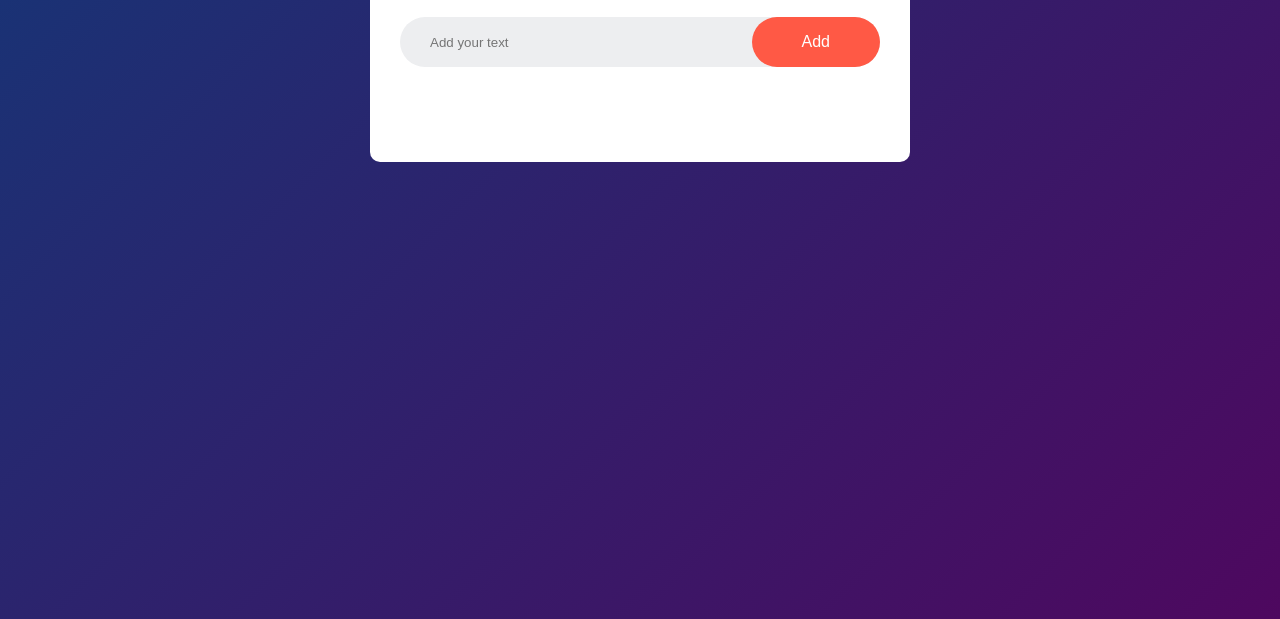
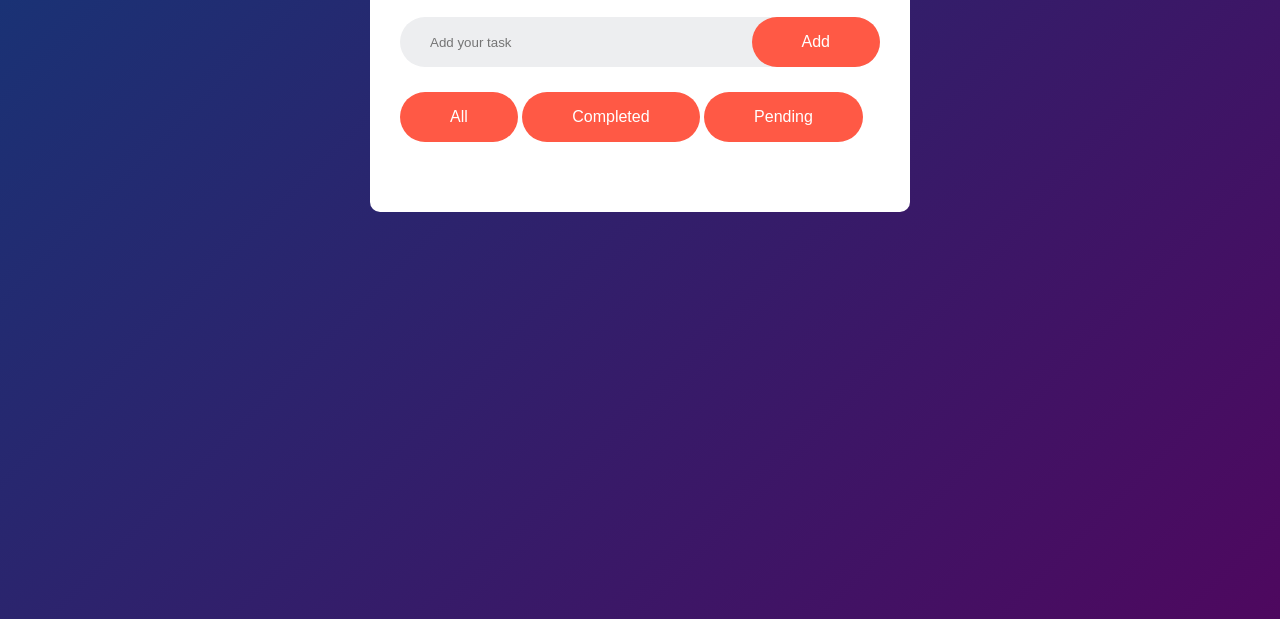
Before and after one commit to kavin1-dev/TASK-1, a plain HTML site: page index.html in a window 1280 px wide. Shown: the part 181-800 px from the top of the page. Drawn offline with Linux system fonts and the light colour scheme.

Commit message:
Update index.html

```diff
--- a/index.html
+++ b/index.html
@@ -2,7 +2,7 @@
 <html>
 <head>
     <meta name="viewport" content="width=device-width, initial-scale=1">
-    <title>To-Do List App </title>
+    <title>To-Do List App</title>
     <link rel="stylesheet" href="style.css">
 </head>
 <body>
@@ -10,15 +10,15 @@
     <div class="todo-app">
         <h2>To-Do List <img src="images/icon.png"></h2>
         <div class="row">
-            <input type="text" id="input-box" placeholder="Add your text">
+            <input type="text" id="input-box" placeholder="Add your task">
             <button onclick="addTask()">Add</button>
         </div>
-        <u1 id="list-container">
-            <!-- <li class="checked">Task 1</li>
-            <li>Task 2</li>
-            <li>Task 3</li> -->
-        </u1>
-
+        <div class="filter-buttons">
+            <button onclick="filterTasks('all')">All</button>
+            <button onclick="filterTasks('completed')">Completed</button>
+            <button onclick="filterTasks('pending')">Pending</button>
+        </div>
+        <ul id="list-container"></ul>
     </div>
 </div>
 <script src="script.js"></script>
```
